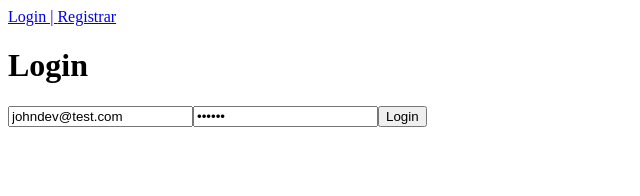
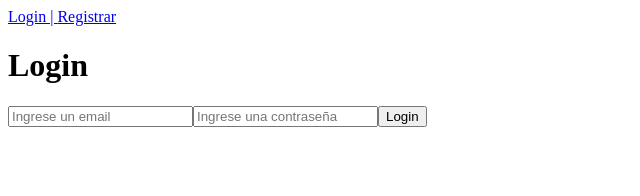
Before and after one commit to johnburetdev/AuthUsers-Router-Firebase-TailwindCss-vite, a React (Vite) app: page /login in a window 1280 px wide. Shown: the top 196 px of the page, without its empty margins (0-640 px from the left). Built offline with nearby package versions, Linux system fonts and the light colour scheme; no server answers.

Commit message:
register v1

```diff
--- a/src/pages/Login.jsx
+++ b/src/pages/Login.jsx
@@ -3,8 +3,8 @@ import { UserContext } from "../context/UserProvider";
 import { useNavigate } from "react-router-dom";
 
 const Login = () => {
-    const [email, setEmail] = useState("johndev@test.com");
-    const [password, setPassword] = useState("123456");
+    const [email, setEmail] = useState("");
+    const [password, setPassword] = useState("");
 
     const navigate = useNavigate();
 
--- a/src/pages/Register.jsx
+++ b/src/pages/Register.jsx
@@ -10,21 +10,31 @@ const Register = () => {
         register,
         handleSubmit,
         getValues,
+        setError,
         formState: { errors },
     } = useForm();
 
-    const onSubmit = (data) => console.log(data);
+    // const onSubmit = (data) => console.log(data);
 
-    /* const handleSubmit = async (e) => {
-        e.preventDefault();
+    const onSubmit = async (data) => {
         try {
-            await registerUser(email, password);
-            console.log("Usuario registrado -> ", email, "-", password);
+            await registerUser(data.email, data.password);
             navigate("/");
         } catch (error) {
             console.log(error.code);
+            switch (error.code) {
+                case "auth/email-already-in-use":
+                    setError("email", {
+                        message: "Esta usuario ya existe",
+                    });
+                    break;
+
+                default:
+                    console.log("Ha ocurrido un en error en el servidor");
+                    break;
+            }
         }
-    }; */
+    };
     return (
         <>
             <h1>Register</h1>
```
